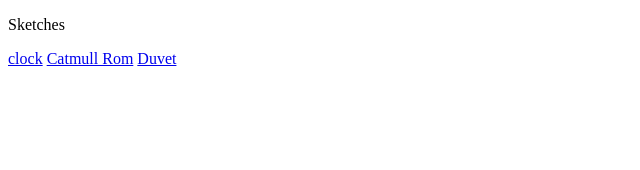
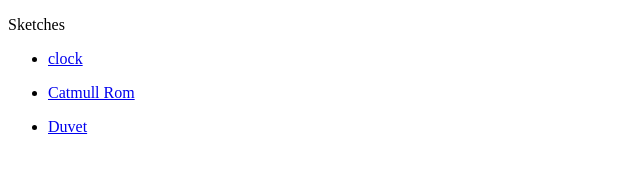
Before and after one commit to ollieBaker/sketches, a plain HTML site: page index.html in a window 1280 px wide. Shown: the whole page, without its empty margins (0-640 px from the left). Drawn offline with nearby package versions, Linux system fonts and the light colour scheme.

Commit message:
Update links

```diff
--- a/index.html
+++ b/index.html
@@ -2,38 +2,56 @@
 <!--[if lt IE 7]>      <html class="no-js lt-ie9 lt-ie8 lt-ie7"> <![endif]-->
 <!--[if IE 7]>         <html class="no-js lt-ie9 lt-ie8"> <![endif]-->
 <!--[if IE 8]>         <html class="no-js lt-ie9"> <![endif]-->
-<!--[if gt IE 8]><!--> <html class="no-js"> <!--<![endif]-->
+<!--[if gt IE 8]><!-->
+<html class="no-js">
+<!--<![endif]-->
+
 <head>
     <meta charset="utf-8">
     <meta http-equiv="X-UA-Compatible" content="IE=edge">
     <title></title>
     <meta name="description" content="">
     <meta name="viewport" content="width=device-width, initial-scale=1">
+    <!-- Place favicon.ico and apple-touch-icon.png in the root directory -->
+    <style type="text/css" media="screen">
+        li {
+            margin-bottom: 1em;
+        }
+    </style>
+</head>
 
-        <!-- Place favicon.ico and apple-touch-icon.png in the root directory -->
-    </head>
 <body>
     <!--[if lt IE 7]>
             <p class="browsehappy">You are using an <strong>outdated</strong> browser. Please <a href="http://browsehappy.com/">upgrade your browser</a> to improve your experience.</p>
         <![endif]-->
-
     <!-- Add your site or application content here -->
     <p>Sketches</p>
-        <a href="/sketches/clock">clock</a>
-        <a href="/sketches/catmull-rom">Catmull Rom</a>
-        <a href="/sketches/duvet">Duvet</a>
-
+    <ul>
+    <li><a href="/sketches/clock">clock</a></li>
+    <li><a href="/sketches/catmull-rom">Catmull Rom</a></li>
+    <li><a href="/sketches/duvet">Duvet</a></li>
+    </ul>
     <script src="//ajax.googleapis.com/ajax/libs/jquery/1.10.2/jquery.min.js"></script>
-        <script>window.jQuery || document.write('<script src="js/vendor/jquery-1.10.2.min.js"><\/script>')</script>
-
+    <script>
+    window.jQuery || document.write('<script src="js/vendor/jquery-1.10.2.min.js"><\/script>')
+    </script>
     <!-- Google Analytics: change UA-XXXXX-X to be your site's ID. -->
     <script>
-            (function(b,o,i,l,e,r){b.GoogleAnalyticsObject=l;b[l]||(b[l]=
-            function(){(b[l].q=b[l].q||[]).push(arguments)});b[l].l=+new Date;
-            e=o.createElement(i);r=o.getElementsByTagName(i)[0];
-            e.src='//www.google-analytics.com/analytics.js';
-            r.parentNode.insertBefore(e,r)}(window,document,'script','ga'));
-            ga('create','UA-XXXXX-X');ga('send','pageview');
+    (function(b, o, i, l, e, r) {
+        b.GoogleAnalyticsObject = l;
+        b[l] || (b[l] =
+            function() {
+                (b[l].q = b[l].q || []).push(arguments)
+            });
+        b[l].l = +new Date;
+        e = o.createElement(i);
+        r = o.getElementsByTagName(i)[0];
+        e.src = '//www.google-analytics.com/analytics.js';
+        r.parentNode.insertBefore(e, r)
+    }(window, document, 'script', 'ga'));
+    ga('create', 'UA-XXXXX-X');
+    ga('send', 'pageview');
     </script>
 </body>
+
 </html>
```
Lines whose indentation alone changed are shown as unchanged.
